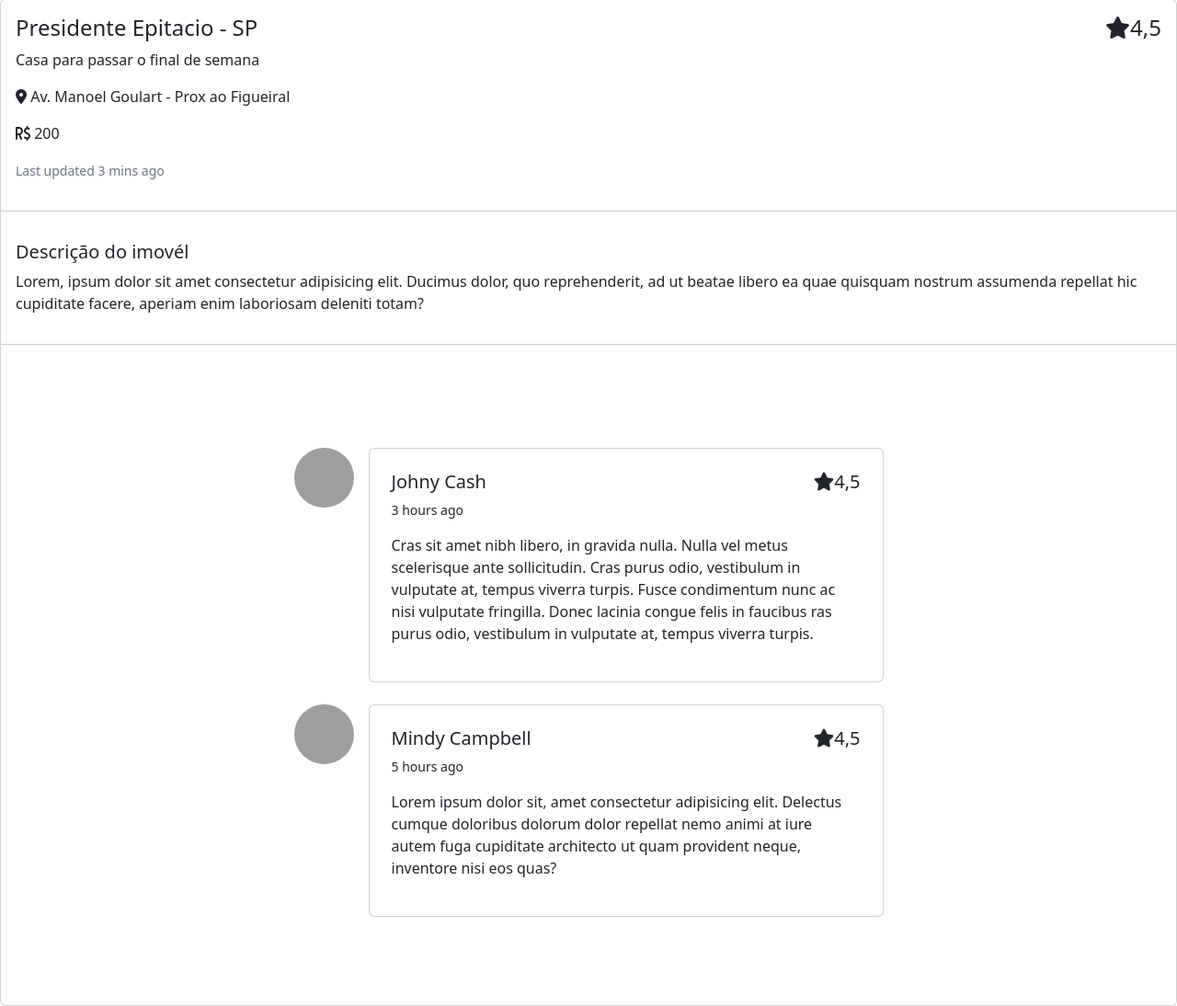
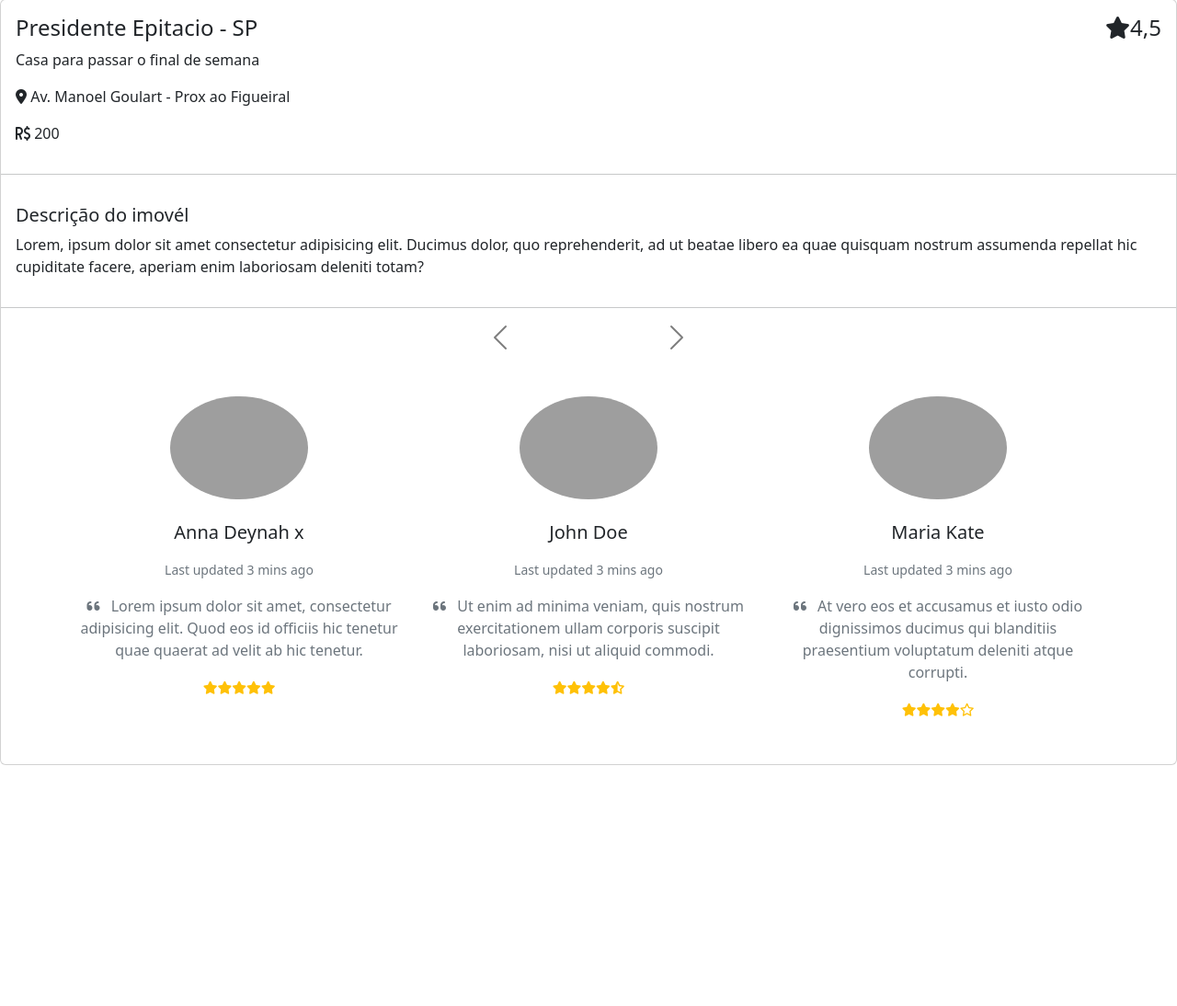
Before and after one commit to Erich-z/UC-Senac2, a PHP site: page /pages/viewhouse.html in a window 1280 px wide. Shown: the part 351-1445 px from the top of the page at 92% size. After the commit the page ends 1183 px from the top, so only its background shows below. Run offline with PHP 8.4, Linux system fonts and the light colour scheme; some libraries are stand-ins or nearby versions; grey boxes are pictures that could not be loaded.

Commit message:
viewhouse pronta

```diff
--- a/css/viewhouse.css
+++ b/css/viewhouse.css
@@ -55,3 +55,18 @@ body {
 
   border: 1px solid;
 }
+
+.tab {
+  padding: 0.5rem 0;
+  position: fixed;
+  bottom: 0;
+  border-top: 1px solid #ccc;
+  z-index: 100;
+  display: flex;
+  justify-content: center;
+  gap: 1.5rem;
+  font-size: 1.5rem;
+  background: #fff;
+  width: 100%;
+  left: 0;
+}
--- a/pages/viewhouse.html
+++ b/pages/viewhouse.html
@@ -6,10 +6,9 @@
     <meta http-equiv="X-UA-Compatible" content="IE=edge">
     <meta name="viewport" content="width=device-width, initial-scale=1.0">
     <link rel="stylesheet" href="../css/viewhouse.css">
+    <link href="https://cdn.jsdelivr.net/npm/bootstrap@5.2.1/dist/css/bootstrap.min.css" rel="stylesheet" integrity="sha384-iYQeCzEYFbKjA/T2uDLTpkwGzCiq6soy8tYaI1GyVh/UjpbCx/TYkiZhlZB6+fzT" crossorigin="anonymous">
     <link rel="stylesheet" href="https://cdn.jsdelivr.net/npm/swiper@8/swiper-bundle.min.css" />
-    <link href="https://cdnjs.cloudflare.com/ajax/libs/font-awesome/6.0.0/css/all.min.css" rel="stylesheet" />
-    <link href="https://cdn.jsdelivr.net/npm/bootstrap@5.2.1/dist/css/bootstrap.min.css" rel="stylesheet"
-        integrity="sha384-iYQeCzEYFbKjA/T2uDLTpkwGzCiq6soy8tYaI1GyVh/UjpbCx/TYkiZhlZB6+fzT" crossorigin="anonymous">
+    <link href="https://cdnjs.cloudflare.com/ajax/libs/font-awesome/6.0.0/css/all.min.css" rel="stylesheet"/>
     <title>In-House</title>
 </head>
 
@@ -46,9 +45,6 @@
                <p class="card-text preco">
                 <i class="fa-solid fa-brazilian-real-sign text-dark"></i> 200
                </p>
-                <p class="card-text">
-                    <small class="text-muted">Last updated 3 mins ago</small>
-                </p>
                 </div>
             </div>
             <hr>
@@ -62,70 +58,263 @@
                 </p>
             </div>
             <hr>
-            <section>
-                <div class="container my-5 py-5 text-dark">
-                  <div class="row d-flex justify-content-center">
-                    <div class="col-md-11 col-lg-9 col-xl-7">
-                      <div class="d-flex flex-start mb-4">
-                        <img class="rounded-circle shadow-1-strong me-3"
-                          src="https://mdbcdn.b-cdn.net/img/Photos/Avatars/img%20(32).webp" alt="avatar" width="65"
-                          height="65" />
-                        <div class="card w-100">
-                          <div class="card-body p-4">
-                            <div class="">
-                              <div class="d-flex justify-content-between">
-                                <h5>Johny Cash</h5>
-                                <h5><i class="fas fa-star"></i>4,5</h5>
+            <div id="carouselMultiItemExample" class="carousel slide carousel-dark text-center" data-mdb-ride="carousel">
+              <!-- Controls -->
+              <div class="d-flex justify-content-center mb-4">
+                <button class="carousel-control-prev position-relative" type="button"
+                  data-mdb-target="#carouselMultiItemExample" data-mdb-slide="prev">
+                  <span class="carousel-control-prev-icon" aria-hidden="true"></span>
+                  <span class="visually-hidden">Previous</span>
+                </button>
+                <button class="carousel-control-next position-relative" type="button"
+                  data-mdb-target="#carouselMultiItemExample" data-mdb-slide="next">
+                  <span class="carousel-control-next-icon" aria-hidden="true"></span>
+                  <span class="visually-hidden">Next</span>
+                </button>
               </div>
-                              <p class="small">3 hours ago</p>
-                              <p>
-                                Cras sit amet nibh libero, in gravida nulla. Nulla vel metus scelerisque
-                                ante sollicitudin. Cras purus odio, vestibulum in vulputate at, tempus
-                                viverra turpis. Fusce condimentum nunc ac nisi vulputate fringilla.
-                                Donec lacinia congue felis in faucibus ras purus odio, vestibulum in
-                                vulputate at, tempus viverra turpis.
+              <!-- Inner -->
+              <div class="carousel-inner py-4">
+                <!-- Single item -->
+                <div class="carousel-item active">
+                  <div class="container">
+                    <div class="row pb-4">
+                      <div class="col-lg-4">
+                        <img class="rounded-circle shadow-1-strong mb-4"
+                          src="https://mdbcdn.b-cdn.net/img/Photos/Avatars/img%20(1).webp" alt="avatar"
+                          style="width: 150px;" />
+                        <h5 class="mb-3">Anna Deynah x</h5>
+                        <p class="card-text">
+                          <small class="text-muted">Last updated 3 mins ago</small>
                         </p>
+                        <p class="text-muted">
+                          <i class="fas fa-quote-left pe-2"></i>
+                          Lorem ipsum dolor sit amet, consectetur adipisicing elit. Quod eos id
+                          officiis hic tenetur quae quaerat ad velit ab hic tenetur.
+                        </p>
+                        <ul class="list-unstyled d-flex justify-content-center text-warning mb-0">
+                          <li><i class="fas fa-star fa-sm"></i></li>
+                          <li><i class="fas fa-star fa-sm"></i></li>
+                          <li><i class="fas fa-star fa-sm"></i></li>
+                          <li><i class="fas fa-star fa-sm"></i></li>
+                          <li><i class="fas fa-star fa-sm"></i></li>
+                        </ul>
+                      </div>
+
+                      <div class="col-lg-4 d-none d-lg-block">
+                        <img class="rounded-circle shadow-1-strong mb-4"
+                          src="https://mdbcdn.b-cdn.net/img/Photos/Avatars/img%20(32).webp" alt="avatar"
+                          style="width: 150px;" />
+                        <h5 class="mb-3">John Doe</h5>
+                          <p class="card-text">
+                          <small class="text-muted">Last updated 3 mins ago</small>
+                         </p>
+                        <p class="text-muted">
+                          <i class="fas fa-quote-left pe-2"></i>
+                          Ut enim ad minima veniam, quis nostrum exercitationem ullam corporis
+                          suscipit laboriosam, nisi ut aliquid commodi.
+                        </p>
+                        <ul class="list-unstyled d-flex justify-content-center text-warning mb-0">
+                          <li><i class="fas fa-star fa-sm"></i></li>
+                          <li><i class="fas fa-star fa-sm"></i></li>
+                          <li><i class="fas fa-star fa-sm"></i></li>
+                          <li><i class="fas fa-star fa-sm"></i></li>
+                          <li>
+                            <i class="fas fa-star-half-alt fa-sm"></i>
+                          </li>
+                        </ul>
+                      </div>
+
+                      <div class="col-lg-4 d-none d-lg-block">
+                        <img class="rounded-circle shadow-1-strong mb-4"
+                          src="https://mdbcdn.b-cdn.net/img/Photos/Avatars/img%20(10).webp" alt="avatar"
+                          style="width: 150px;" />
+                        <h5 class="mb-3">Maria Kate</h5>
+                        <p class="card-text">
+                          <small class="text-muted">Last updated 3 mins ago</small>
+                        </p>
+                        <p class="text-muted">
+                          <i class="fas fa-quote-left pe-2"></i>
+                          At vero eos et accusamus et iusto odio dignissimos ducimus qui blanditiis
+                          praesentium voluptatum deleniti atque corrupti.
+                        </p>
+                        <ul class="list-unstyled d-flex justify-content-center text-warning mb-0">
+                          <li><i class="fas fa-star fa-sm"></i></li>
+                          <li><i class="fas fa-star fa-sm"></i></li>
+                          <li><i class="fas fa-star fa-sm"></i></li>
+                          <li><i class="fas fa-star fa-sm"></i></li>
+                          <li><i class="far fa-star fa-sm"></i></li>
+                        </ul>
                       </div>
                     </div>
                   </div>
                 </div>
 
-                      <div class="d-flex flex-start">
-                        <img class="rounded-circle shadow-1-strong me-3"
-                          src="https://mdbcdn.b-cdn.net/img/Photos/Avatars/img%20(31).webp" alt="avatar" width="65"
-                          height="65" />
-                        <div class="card w-100">
-                          <div class="card-body p-4">
-                            <div class="">
-                              <div class="d-flex justify-content-between">
-                                <h5>Mindy Campbell</h5>
-                                <h5><i class="fas fa-star"></i>4,5</h5>
+                <!-- Single item -->
+                <div class="carousel-item">
+                  <div class="container">
+                    <div class="row pb-4">
+                      <div class="col-lg-4">
+                        <img class="rounded-circle shadow-1-strong mb-4"
+                          src="https://mdbcdn.b-cdn.net/img/Photos/Avatars/img%20(3).webp" alt="avatar"
+                          style="width: 150px;" />
+                        <h5 class="mb-3">John Doe</h5>
+                        <p class="card-text">
+                          <small class="text-muted">Last updated 3 mins ago</small>
+                        </p>
+                        <p class="text-muted">
+                          <i class="fas fa-quote-left pe-2"></i>
+                          Lorem ipsum dolor sit amet, consectetur adipisicing elit. Quod eos id
+                          officiis hic tenetur quae quaerat ad velit ab hic tenetur.
+                        </p>
+                        <ul class="list-unstyled d-flex justify-content-center text-warning mb-0">
+                          <li><i class="fas fa-star fa-sm"></i></li>
+                          <li><i class="fas fa-star fa-sm"></i></li>
+                          <li><i class="fas fa-star fa-sm"></i></li>
+                          <li><i class="fas fa-star fa-sm"></i></li>
+                          <li><i class="fas fa-star fa-sm"></i></li>
+                        </ul>
                       </div>
-                              <p class="small">5 hours ago</p>
-                              <p>
-                                Lorem ipsum dolor sit, amet consectetur adipisicing elit. Delectus
-                                cumque doloribus dolorum dolor repellat nemo animi at iure autem fuga
-                                cupiditate architecto ut quam provident neque, inventore nisi eos quas?
+
+                      <div class="col-lg-4 d-none d-lg-block">
+                        <img class="rounded-circle shadow-1-strong mb-4"
+                          src="https://mdbcdn.b-cdn.net/img/Photos/Avatars/img%20(4).webp" alt="avatar"
+                          style="width: 150px;" />
+                        <h5 class="mb-3">Alex Rey</h5>
+                        <p class="card-text">
+                          <small class="text-muted">Last updated 3 mins ago</small>
                         </p>
+                        <p class="text-muted">
+                          <i class="fas fa-quote-left pe-2"></i>
+                          Ut enim ad minima veniam, quis nostrum exercitationem ullam corporis
+                          suscipit laboriosam, nisi ut aliquid commodi.
+                        </p>
+                        <ul class="list-unstyled d-flex justify-content-center text-warning mb-0">
+                          <li><i class="fas fa-star fa-sm"></i></li>
+                          <li><i class="fas fa-star fa-sm"></i></li>
+                          <li><i class="fas fa-star fa-sm"></i></li>
+                          <li><i class="fas fa-star fa-sm"></i></li>
+                          <li>
+                            <i class="fas fa-star-half-alt fa-sm"></i>
+                          </li>
+                        </ul>
+                      </div>
 
+                      <div class="col-lg-4 d-none d-lg-block">
+                        <img class="rounded-circle shadow-1-strong mb-4"
+                          src="https://mdbcdn.b-cdn.net/img/Photos/Avatars/img%20(5).webp" alt="avatar"
+                          style="width: 150px;" />
+                        <h5 class="mb-3">Maria Kate</h5>
+                        <p class="card-text">
+                          <small class="text-muted">Last updated 3 mins ago</small>
+                        </p>
+                        <p class="text-muted">
+                          <i class="fas fa-quote-left pe-2"></i>
+                          At vero eos et accusamus et iusto odio dignissimos ducimus qui blanditiis
+                          praesentium voluptatum deleniti atque corrupti.
+                        </p>
+                        <ul class="list-unstyled d-flex justify-content-center text-warning mb-0">
+                          <li><i class="fas fa-star fa-sm"></i></li>
+                          <li><i class="fas fa-star fa-sm"></i></li>
+                          <li><i class="fas fa-star fa-sm"></i></li>
+                          <li><i class="fas fa-star fa-sm"></i></li>
+                          <li><i class="far fa-star fa-sm"></i></li>
+                        </ul>
+                      </div>
+                    </div>
+                  </div>
+                </div>
+
+                <!-- Single item -->
+                <div class="carousel-item">
+                  <div class="container">
+                    <div class="row pb-4">
+                      <div class="col-lg-4">
+                        <img class="rounded-circle shadow-1-strong mb-4"
+                          src="https://mdbcdn.b-cdn.net/img/Photos/Avatars/img%20(6).webp" alt="avatar"
+                          style="width: 150px;" />
+                        <h5 class="mb-3">Anna Deynah</h5>
+                        <p class="card-text">
+                          <small class="text-muted">Last updated 3 mins ago</small>
+                        </p>
+                        <p class="text-muted">
+                          <i class="fas fa-quote-left pe-2"></i>
+                          Lorem ipsum dolor sit amet, consectetur adipisicing elit. Quod eos id
+                          officiis hic tenetur quae quaerat ad velit ab hic tenetur.
+                        </p>
+                        <ul class="list-unstyled d-flex justify-content-center text-warning mb-0">
+                          <li><i class="fas fa-star fa-sm"></i></li>
+                          <li><i class="fas fa-star fa-sm"></i></li>
+                          <li><i class="fas fa-star fa-sm"></i></li>
+                          <li><i class="fas fa-star fa-sm"></i></li>
+                          <li><i class="fas fa-star fa-sm"></i></li>
+                        </ul>
+                      </div>
+
+                      <div class="col-lg-4 d-none d-lg-block">
+                        <img class="rounded-circle shadow-1-strong mb-4"
+                          src="https://mdbcdn.b-cdn.net/img/Photos/Avatars/img%20(8).webp" alt="avatar"
+                          style="width: 150px;" />
+                        <h5 class="mb-3">John Doe</h5>
+                        <p class="card-text">
+                          <small class="text-muted">Last updated 3 mins ago</small>
+                        </p>
+                        <p class="text-muted">
+                          <i class="fas fa-quote-left pe-2"></i>
+                          Ut enim ad minima veniam, quis nostrum exercitationem ullam corporis
+                          suscipit laboriosam, nisi ut aliquid commodi.
+                        </p>
+                        <ul class="list-unstyled d-flex justify-content-center text-warning mb-0">
+                          <li><i class="fas fa-star fa-sm"></i></li>
+                          <li><i class="fas fa-star fa-sm"></i></li>
+                          <li><i class="fas fa-star fa-sm"></i></li>
+                          <li><i class="fas fa-star fa-sm"></i></li>
+                          <li>
+                            <i class="fas fa-star-half-alt fa-sm"></i>
+                          </li>
+                        </ul>
+                      </div>
+
+                      <div class="col-lg-4 d-none d-lg-block">
+                        <img class="rounded-circle shadow-1-strong mb-4"
+                          src="https://mdbcdn.b-cdn.net/img/Photos/Avatars/img%20(7).webp" alt="avatar"
+                          style="width: 150px;" />
+                        <h5 class="mb-3">Maria Kate</h5>
+                        <p class="card-text">
+                          <small class="text-muted">Last updated 3 mins ago</small>
+                        </p>
+                        <p class="text-muted">
+                          <i class="fas fa-quote-left pe-2"></i>
+                          At vero eos et accusamus et iusto odio dignissimos ducimus qui blanditiis
+                          praesentium voluptatum deleniti atque corrupti.
+                        </p>
+                        <ul class="list-unstyled d-flex justify-content-center text-warning mb-0">
+                          <li><i class="fas fa-star fa-sm"></i></li>
+                          <li><i class="fas fa-star fa-sm"></i></li>
+                          <li><i class="fas fa-star fa-sm"></i></li>
+                          <li><i class="fas fa-star fa-sm"></i></li>
+                          <li><i class="far fa-star fa-sm"></i></li>
+                        </ul>
                       </div>
                     </div>
                   </div>
                 </div>
               </div>
+              <!-- Inner -->
             </div>
         </div>
+        <div class="tab d-lg-none d-flex">
+          <i class="fa-sharp fa-solid fa-share-from-square"></i>
+          <i class="fa-sharp fa-solid fa-location-dot"></i>
+          <i class="fa-solid fa-envelope"></i>
         </div>
-              </section>
-        </div>
-
 
     </main>
     <script src="https://cdn.jsdelivr.net/npm/swiper@8/swiper-bundle.min.js"></script>
     <script src="../js/swiper.js"></script>
-    <script src="https://cdn.jsdelivr.net/npm/bootstrap@5.2.1/dist/js/bootstrap.bundle.min.js"
-        integrity="sha384-u1OknCvxWvY5kfmNBILK2hRnQC3Pr17a+RTT6rIHI7NnikvbZlHgTPOOmMi466C8"
-        crossorigin="anonymous"></script>
+    <script
+  type="text/javascript"
+  src="https://cdnjs.cloudflare.com/ajax/libs/mdb-ui-kit/6.1.0/mdb.min.js"
+></script>
 </body>
 
 </html>
```
Lines whose indentation alone changed are shown as unchanged.
